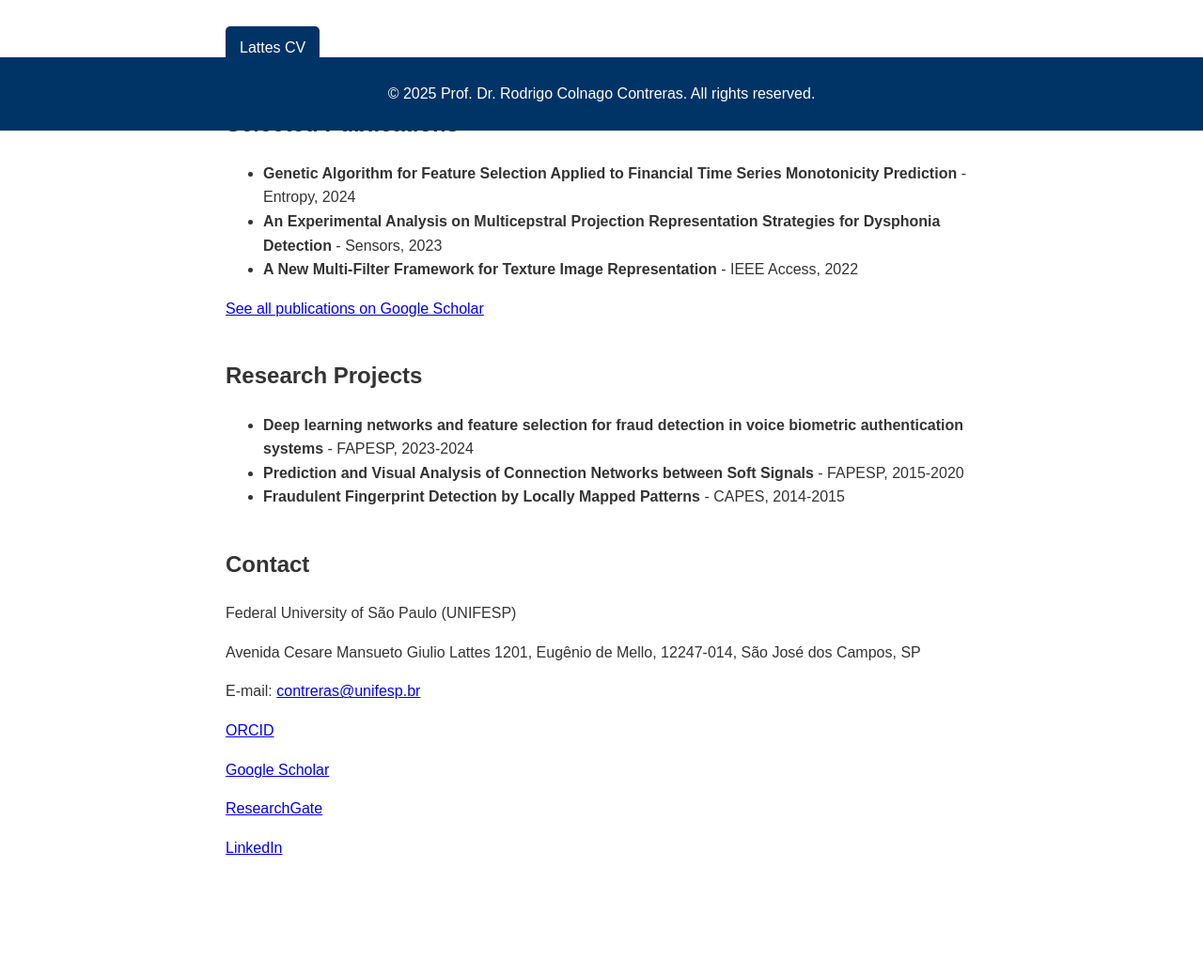
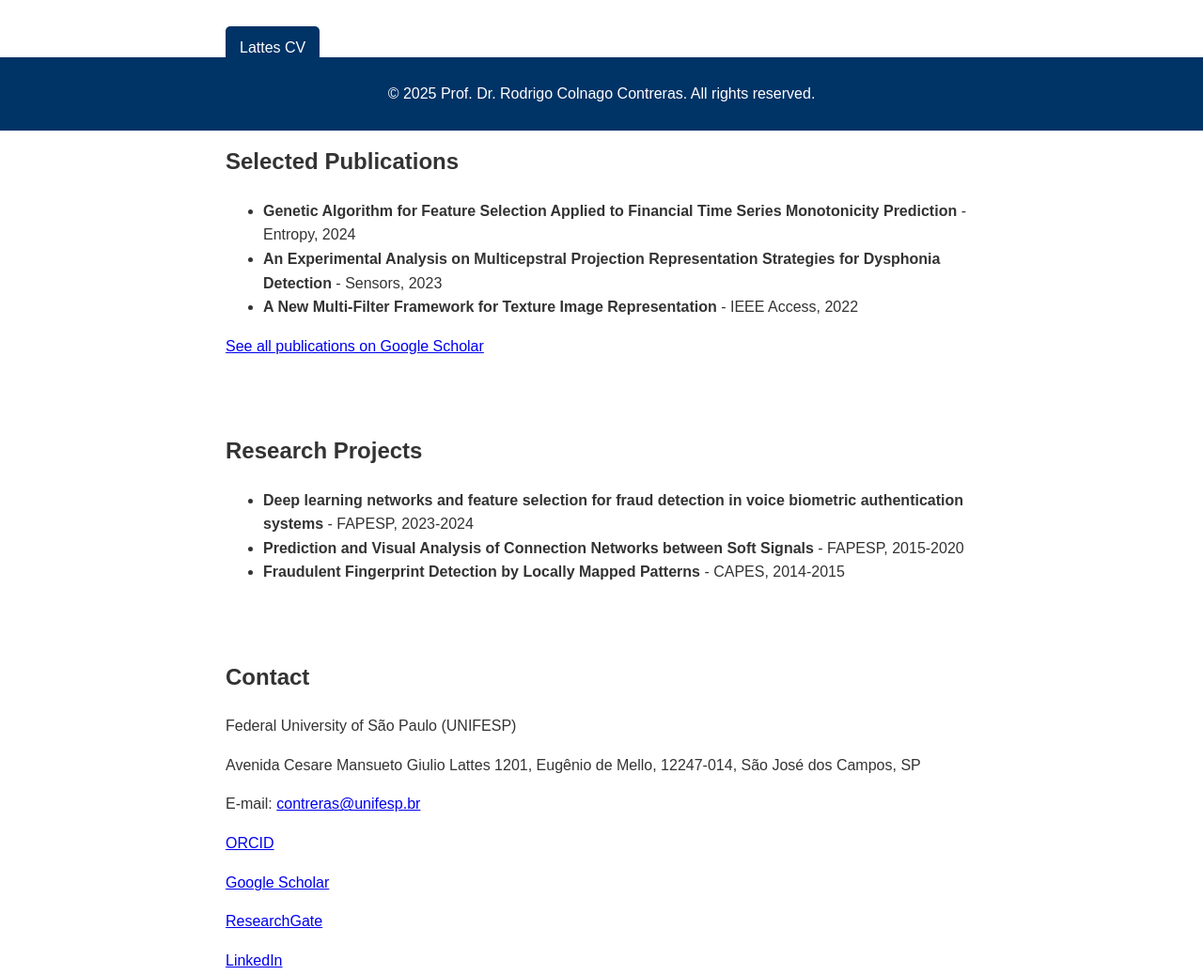
Before and after one commit to rodrigoccontreras/rodrigoccontreras.github.io, a plain HTML site: page index.html in a window 1280 px wide. Shown: the part 661-1699 px from the top of the page at 94% size. Before the commit the page ends 1616 px from the top, so only its background shows below. Drawn offline with Linux system fonts and the light colour scheme.

Commit message:
Update index.html

```diff
--- a/index.html
+++ b/index.html
@@ -34,7 +34,7 @@
             padding: 0 15px;
         }
         .about, .publications, .projects, .contact {
-            margin-bottom: 40px;
+            margin-bottom: 80px;
         }
         footer {
             text-align: center;
```
